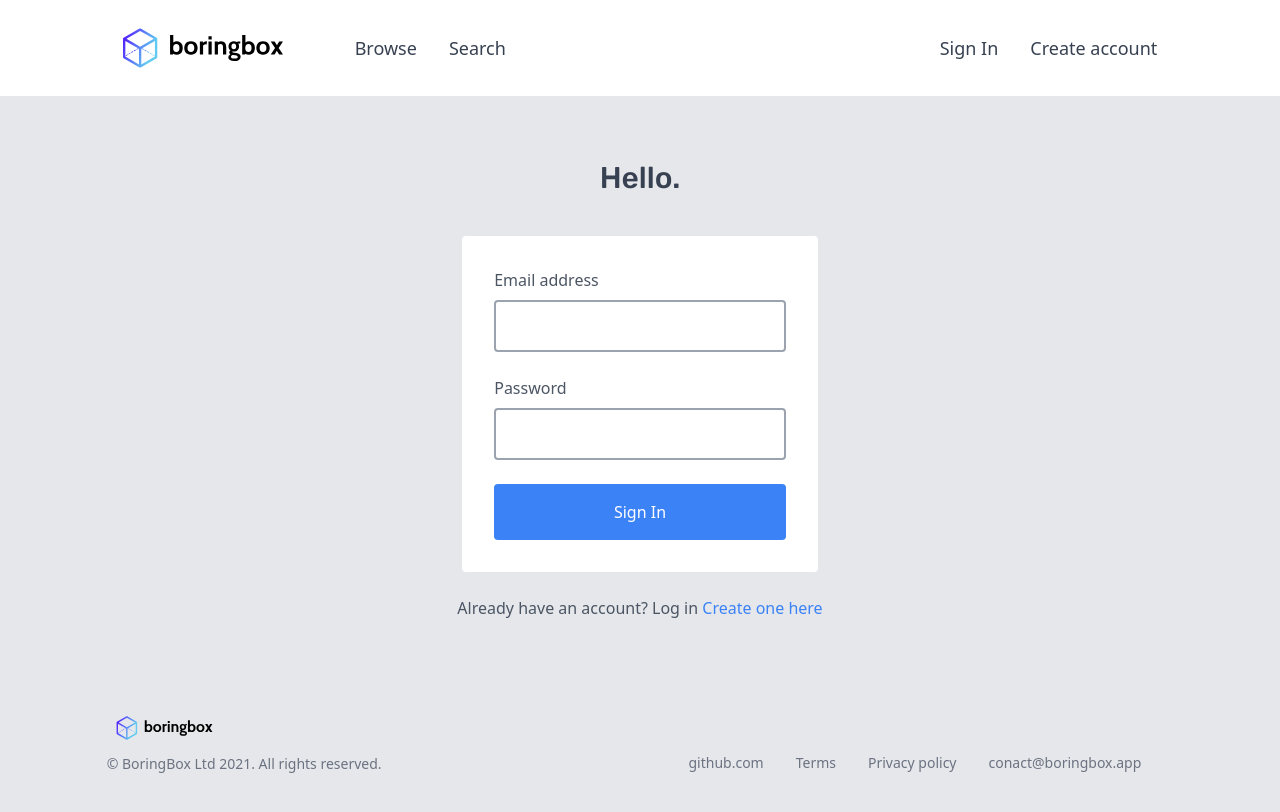
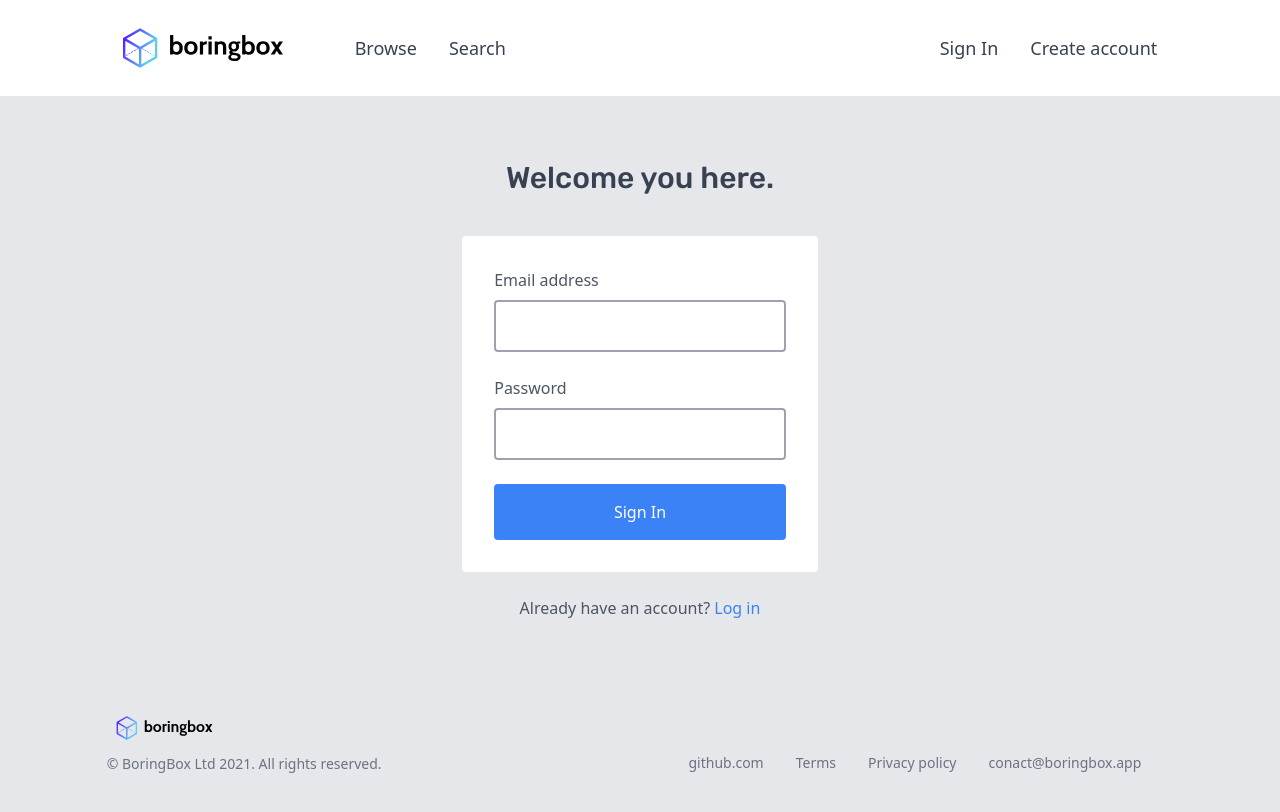
Before and after one commit to lozynskyi/snippetclient, a Nuxt app: page /auth/signup in a window 1280 px wide. Shown: the top 812 px of the page. Built offline with nearby package versions, Linux system fonts and the light colour scheme; no server answers; what tailwindcss-transforms would draw is missing.

Commit message:
Fix titles

```diff
--- a/pages/auth/signin.vue
+++ b/pages/auth/signin.vue
@@ -1,7 +1,7 @@
 <template>
   <div class="container mt-16">
     <div class="flex flex-col items-center">
-      <h1 class="text-3xl text-gray-700 font-medium mb-10"> Hello. </h1>
+      <h1 class="text-3xl text-gray-700 font-medium mb-10"> Well hello again. </h1>
 
       <form
         action="#"
--- a/pages/auth/signup.vue
+++ b/pages/auth/signup.vue
@@ -1,7 +1,7 @@
 <template>
   <div class="container mt-16">
     <div class="flex flex-col items-center">
-      <h1 class="text-3xl text-gray-700 font-medium mb-10"> Hello. </h1>
+      <h1 class="text-3xl text-gray-700 font-medium mb-10"> Welcome you here. </h1>
 
       <form
         action="#"
@@ -66,11 +66,11 @@
 
       </form>
       <div class="text-center text-gray-600">
-        Already have an account? Log in
+        Already have an account?
         <nuxt-link
-          :to="{ name: 'signin' }"
+          :to="{ name: 'auth-signin' }"
         >
-          Create one here
+          Log in
         </nuxt-link>
       </div>
 
```
